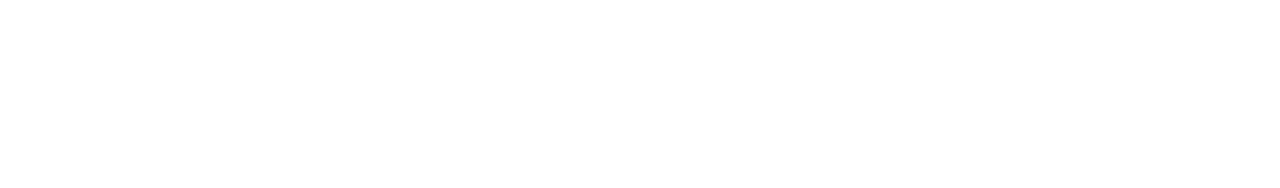
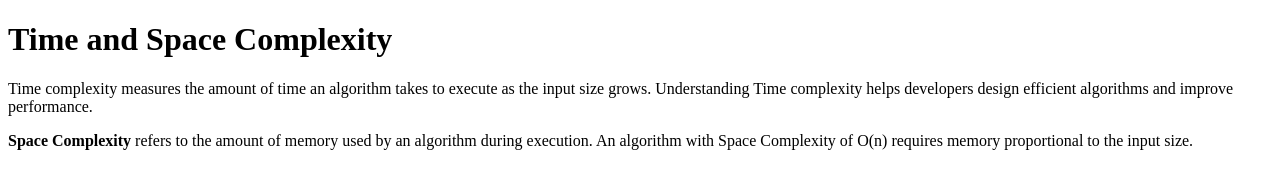
Before and after one commit to acciojob/time-and-space-complexity-shyamaina, a website: page main.html in a window 1280 px wide. Drawn offline with Linux system fonts and the light colour scheme.

Commit message:
created a submission

```diff
--- a/main.html
+++ b/main.html
@@ -8,6 +8,10 @@
 
 <body>
 	<!-- the entire body must be written by student -->
+	<h1>Time and Space Complexity</h1>
+	<p>  Time complexity measures the amount of time an algorithm takes to execute as the input size grows. Understanding Time complexity helps developers design efficient algorithms and improve performance.</p>
+	<p><b>Space Complexity</b> refers to the amount of memory used by an algorithm during execution. An algorithm with Space Complexity of O(n) requires memory proportional to the input size.</p>
+
     <script type="text/javascript" src="./script.js">
 </script>
 
```
